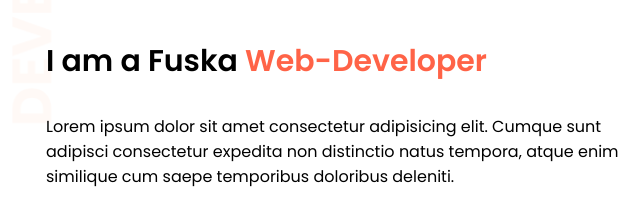
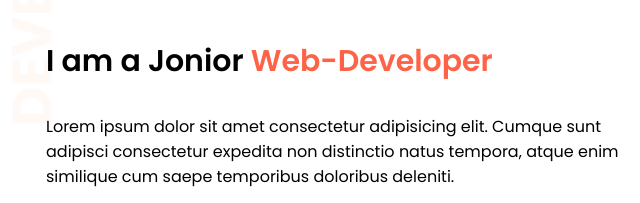
Before and after one commit to md-hasan-ali/developer-protfolio, a plain HTML site: page index.html in a window 1280 px wide. Shown: the part 236-439 px from the top of the page, 18-658 px from the left. Drawn offline with Linux system fonts and the light colour scheme.

Commit message:
added new text

```diff
--- a/index.html
+++ b/index.html
@@ -20,7 +20,7 @@
         <div class="half-width">
             <h1 class="no-padding">Welcome To</h1>
             <h1><span class="orange">Hasan Ali</span> World!</h1>
-            <h3>I am a Fuska <span class="tomato">Web-Developer</span> </h3>
+            <h3>I am a Jonior <span class="tomato">Web-Developer</span> </h3>
             <p>Lorem ipsum dolor sit amet consectetur adipisicing elit. Cumque sunt adipisci consectetur expedita non
                 distinctio natus tempora, atque enim similique cum saepe temporibus doloribus deleniti.</p>
             <a class="link-button" target="_black" href="#">Hire Me!</a>
```
